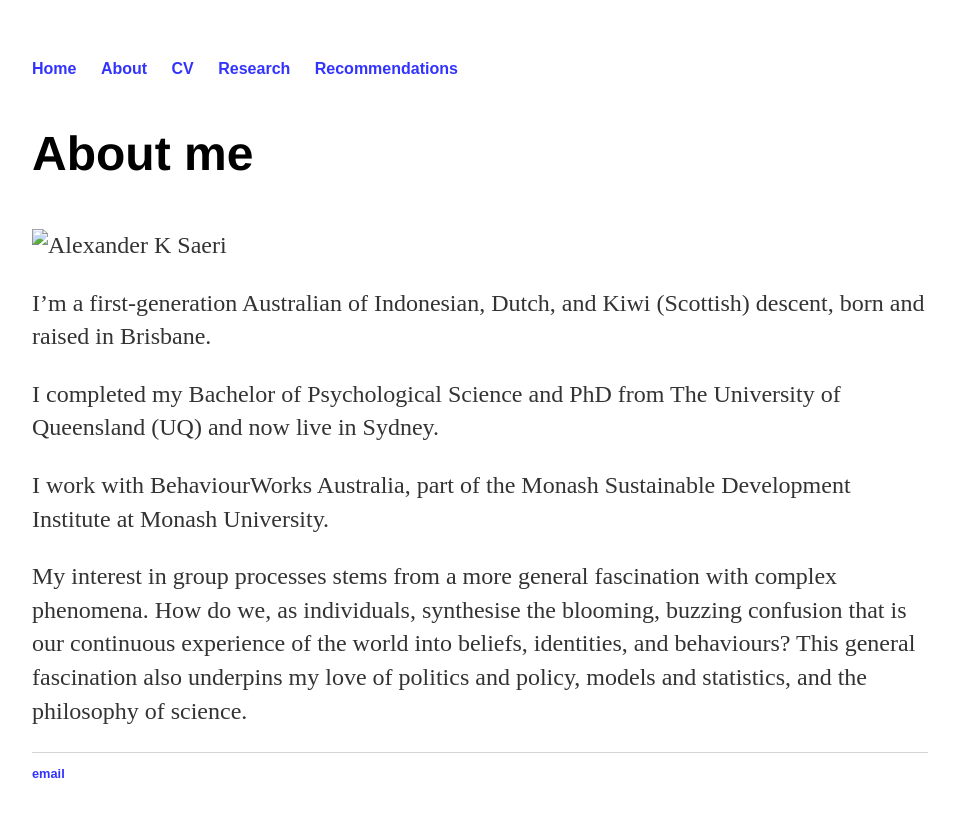
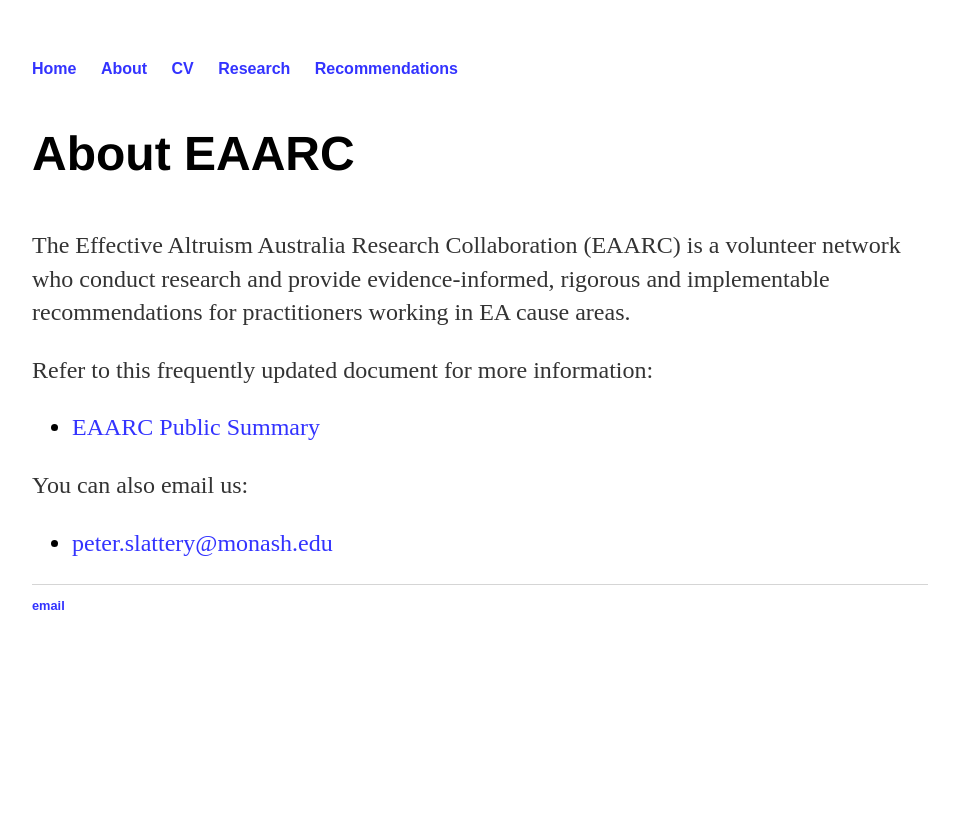
Before and after one commit to aksaeri/scrub, a Jekyll site: the page built from pages/about.md, in a window 1280 px wide. Shown: the top 817 px of the page, without its empty margins (160-1114 px from the left). Built offline with Jekyll 4.4.1, drawn with Linux system fonts in a browser that asks for light colours.

Commit message:
Update about.md

```diff
--- a/pages/about.md
+++ b/pages/about.md
@@ -1,17 +1,17 @@
 ---
 layout: default
 title: About
-description: Alexander Saeri's about page
+description: EAARC About Page
 ---
 
-# About me
+# About EAARC
 
-![Alexander K Saeri](./assets/alexander_k_saeri_300px_2015.jpg)
+The Effective Altruism Australia Research Collaboration (EAARC) is a volunteer network who conduct research and provide evidence-informed, rigorous and implementable recommendations for practitioners working in EA cause areas.
 
-I'm a first-generation Australian of Indonesian, Dutch, and Kiwi (Scottish) descent, born and raised in Brisbane.
+Refer to this frequently updated document for more information:
 
-I completed my Bachelor of Psychological Science and PhD from The University of Queensland (UQ) and now live in Sydney.
+ - [EAARC Public Summary](https://docs.google.com/document/d/1VSPoy2Ps7NQqFgERjKUXH-8tiEHNTuVZ-L6MY6YWpyk/edit?usp=sharing)
 
-I work with BehaviourWorks Australia, part of the Monash Sustainable Development Institute at Monash University.
+ You can also email us:
 
-My interest in group processes stems from a more general fascination with complex phenomena. How do we, as individuals, synthesise the blooming, buzzing confusion that is our continuous experience of the world into beliefs, identities, and behaviours? This general fascination also underpins my love of politics and policy, models and statistics, and the philosophy of science.
+ - [peter.slattery@monash.edu](mailto:peter.slattery@monash.edu)
```
